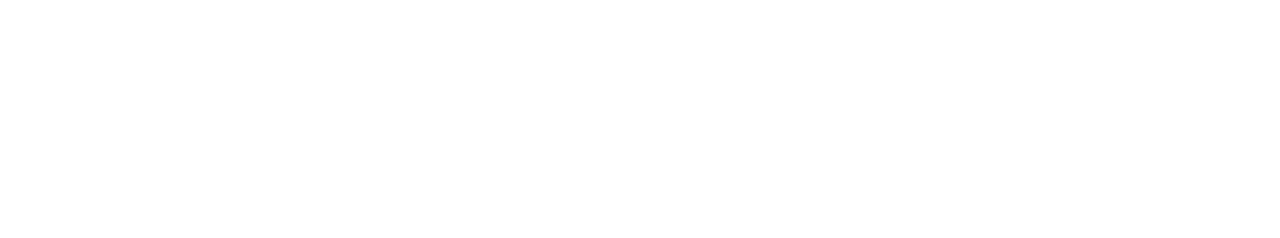
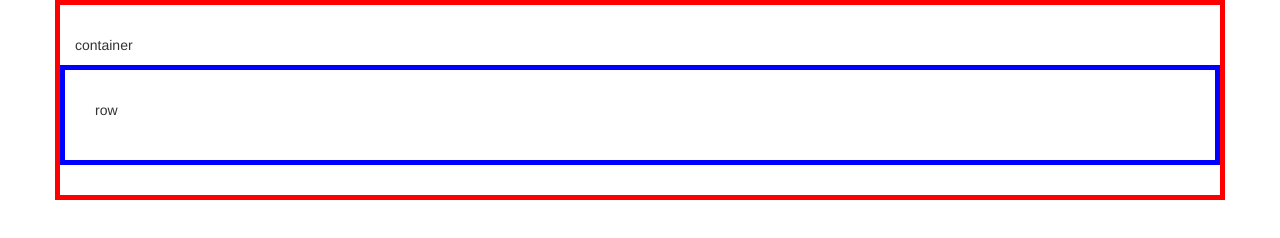
Before and after one commit to HamletN99/Portfolio2Hamlet, a plain HTML site: page public_html/index.html in a window 1280 px wide. Drawn offline with Linux system fonts and the light colour scheme.

Commit message:
Adding stuff to my project

```diff
--- /dev/null
+++ b/public_html/css/custom-style.css
@@ -0,0 +1,13 @@
+div{
+    border-style: solid;
+    border-width: 5px;
+    padding: 30px;
+}
+
+.container{
+    border-color: red;
+}
+
+.row{
+    border-color: blue;
+}
--- a/public_html/index.html
+++ b/public_html/index.html
@@ -11,10 +11,14 @@ and open the template in the editor.
         <meta name="viewport" content="width=device-width, initial-scale=1.0">
         <link type="text/css" rel="stylesheet" href="css/bootstrap-theme.css">
         <link type="text/css" rel="stylesheet" href="css/bootstrap.css">
+        <link type="text/css" rel="stylesheet" href="css/custom-style.css">
     </head>
     <body>
         <div class="container">
-
+            <p>container</p>
+            <div class="row">
+                <p>row</p>
+            </div>
         </div>
     </body>
 </html>
```
Also changed, not shown: config/.placeholder.txt (added), test/.placeholder.txt (added), 1 other file.
